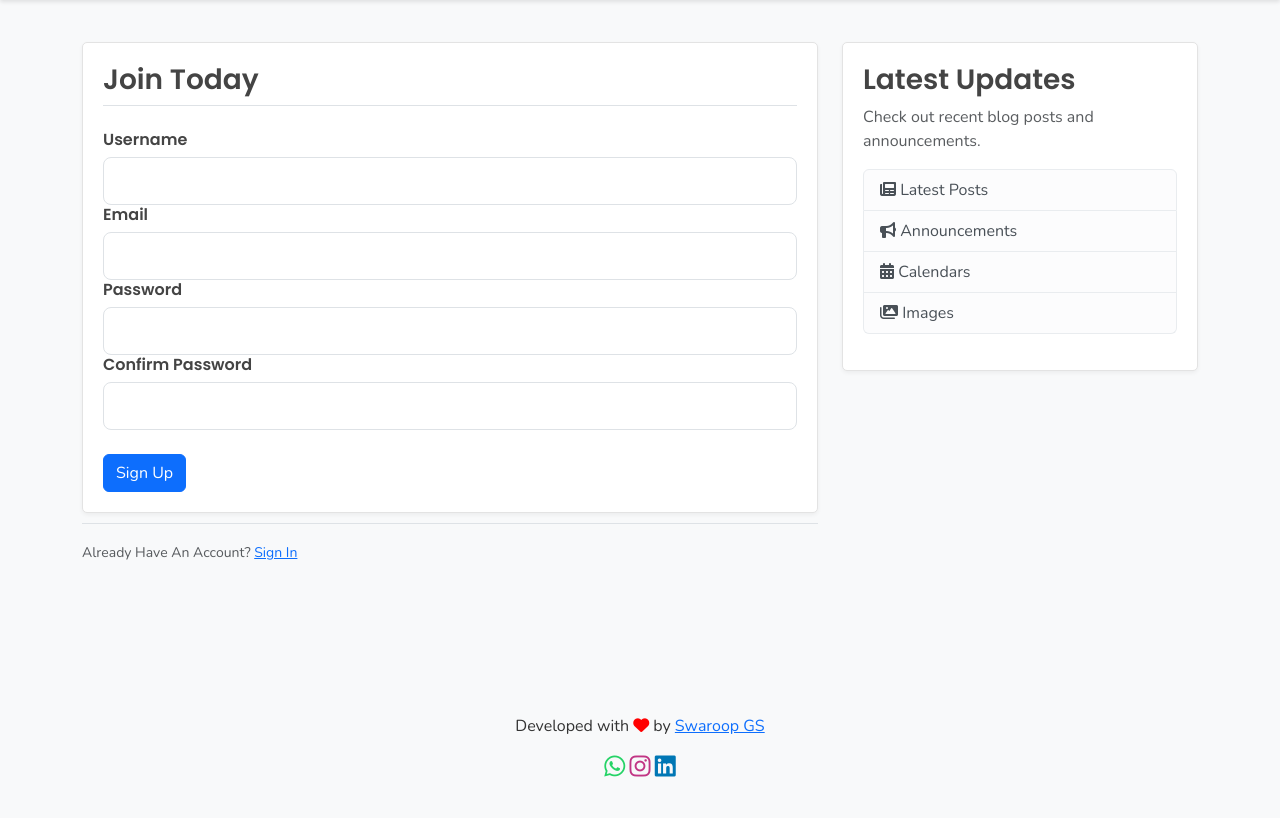
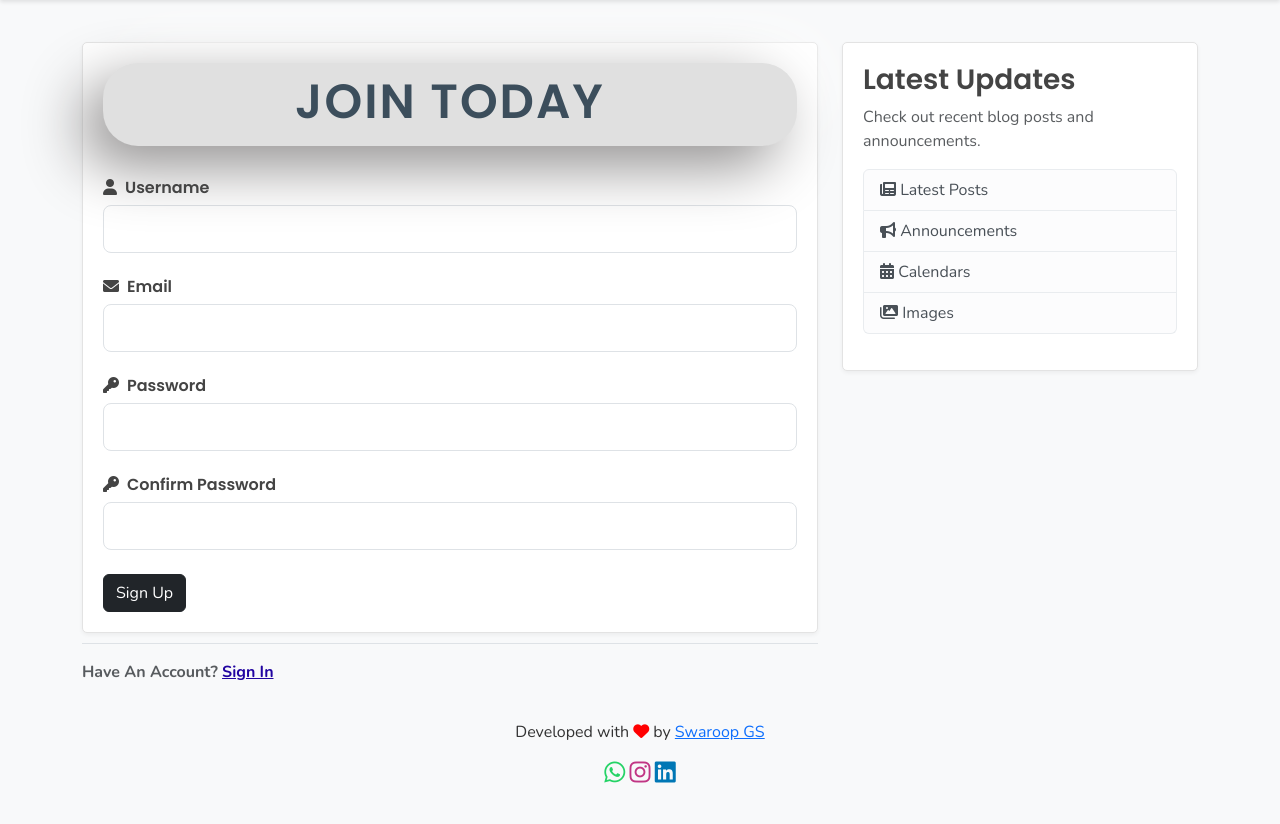
Before and after one commit to swaroopgorur/FlaskAPP, a Flask app: page /register in a window 1280 px wide. Shown: the part 62-886 px from the top of the page. Before the commit the page ends 839 px from the top, so only its background shows below. Run offline with Flask 3, Linux system fonts and the light colour scheme; parts of the project's set-up code (start-up, migrations or seed data) failed here and were passed over; some libraries are stand-ins or nearby versions.

Commit message:
FLASK_APP_v2.0 Linux specific file changes1.3

```diff
--- a/Flask_App_Linux/flask_app/templates/register.html
+++ b/Flask_App_Linux/flask_app/templates/register.html
@@ -5,9 +5,9 @@
         <form method="POST" action="" enctype="multipart/form-data"> <!-- action="" -> routes to the same route we are in when posted-->
             {{ form.hidden_tag() }} <!-- Adding csrf token-->
             <fieldset class="form-group">
-                <legend class="border-bottom mb-4"><h3>Join Today</h3></legend>
+                <legend class="styled-legend"><h3>Join Today</h3></legend><br/><br/>
                 <div class="form-group">
-                    <h6>{{ form.username.label(class="form-control-label") }}</h6>
+                    <h6><i class="fas fa-user"></i>&ensp;{{ form.username.label(class="form-control-label") }}</h6>
                     <!-- Handling the errors -->
                     {% if form.username.errors %}
                         {{ form.username(class="form-control form-control-lg is-invalid")}}
@@ -20,9 +20,9 @@
                         {{ form.username(class="form-control form-control-lg") }}
                     {% endif %}
 
-                </div>
+                </div><br/>
                 <div class="form-group">
-                    <h6>{{ form.email.label(class="form-control-label") }}</h6>
+                    <h6><i class="fas fa-envelope"></i>&ensp;{{ form.email.label(class="form-control-label") }}</h6>
                     <!-- Handling the errors -->
                     {% if form.email.errors %}
                         {{ form.email(class="form-control form-control-lg is-invalid")}}
@@ -35,9 +35,9 @@
                         {{ form.email(class="form-control form-control-lg") }}
                     {% endif %}
 
-                </div>
+                </div><br/>
                 <div class="form-group">
-                    <h6>{{ form.password.label(class="form-control-label") }}</h6>
+                    <h6><i class="fas fa-key"></i>&ensp;{{ form.password.label(class="form-control-label") }}</h6>
                     <!-- Handling the errors -->
                     {% if form.password.errors %}
                         {{ form.password(class="form-control form-control-lg is-invalid")}}
@@ -49,9 +49,9 @@
                     {%else%}
                         {{ form.password(class="form-control form-control-lg") }}
                     {% endif %}
-                </div>
+                </div><br/>
                 <div class="form-group">
-                    <h6>{{ form.confirm_password.label(class="form-control-label") }}</h6>
+                    <h6><i class="fas fa-key"></i>&ensp;{{ form.confirm_password.label(class="form-control-label") }}</h6>
                     <!-- Handling the errors -->
                     {% if form.confirm_password.errors %}
                         {{ form.confirm_password(class="form-control form-control-lg is-invalid")}}
@@ -59,7 +59,7 @@
                             {% for error in form.confirm_password.errors %}
                             <span> {{ error }}</span>
                             {% endfor %}
-                        </div>
+                        </div><br/>
                     {%else%}
                         {{ form.confirm_password(class="form-control form-control-lg") }}
                     {% endif %}
@@ -67,13 +67,13 @@
             </fieldset>
             <div class="form-group">
                 <br/>
-                {{ form.submit(class="btn btn-primary")}}
+                {{ form.submit(class="btn btn-dark")}}
             </div>
         </form>
     </div>
     <div class="border-top pt-3">
-        <small class="text-muted">
-            Already Have An Account? <a class="ml-2" href="{{ url_for('users.login') }}">Sign In</a>
-        </small>
+        <p class="text-body-secondary">
+            <strong>Have An Account?</strong>  <a class="ml-2" href="{{ url_for('users.login') }}" style="color: #2104a1; font-weight: bold">Sign In</a>
+        </p>
     </div>
 {% endblock content %}
```
